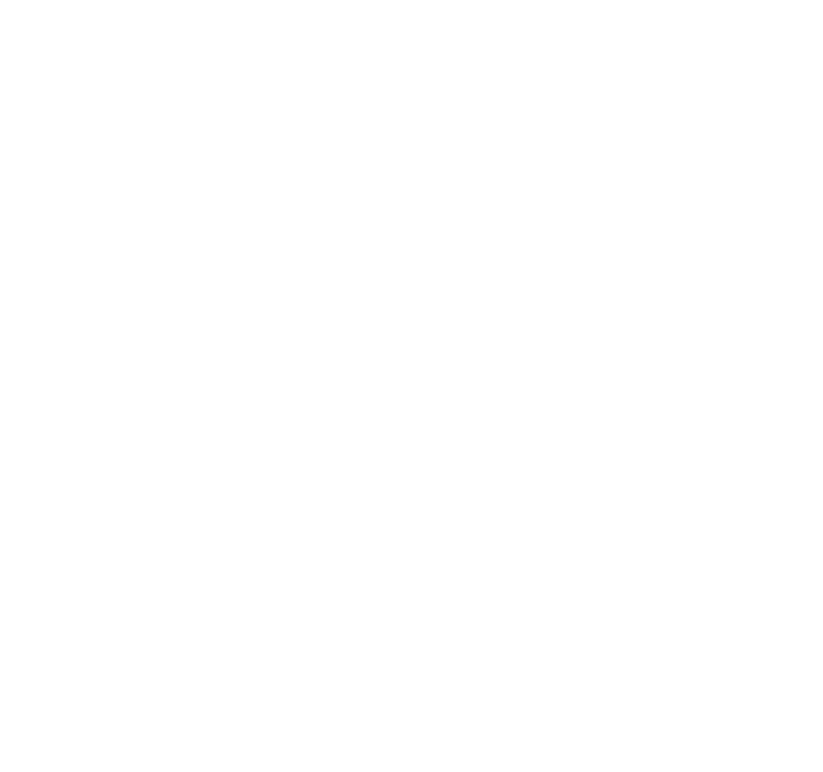
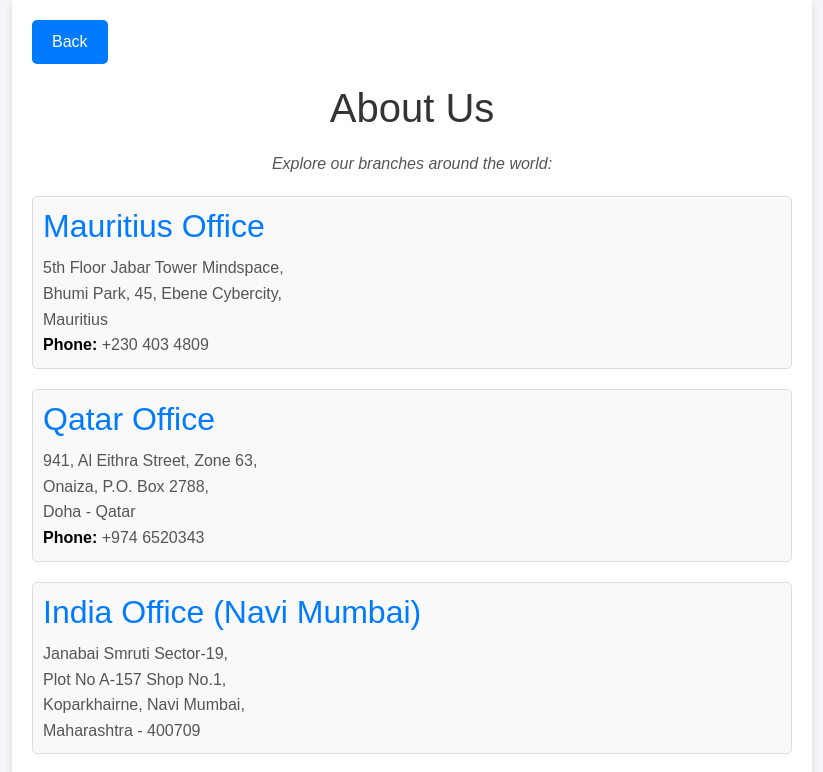
Before and after one commit to Rahul4533/Indian-Event, a React (Create React App) app in the folder client/: page /branch in a window 1280 px wide. Before the commit this address had no page. Shown: the top 772 px of the page, without its empty margins (228-1051 px from the left). Built offline with nearby package versions, Linux system fonts and the light colour scheme.

Commit message:
build evnt address

```diff
--- a/client/src/App.js
+++ b/client/src/App.js
@@ -7,6 +7,7 @@
 import Footer from './components/Footer';
 import Navbar from './components/Navbar';
 import AboutUsPage from './Pages /Theme/theme';
+import Branches from './components/Branch/Branch';
 
 
 const App = () => {
@@ -26,6 +27,7 @@
           </>} />
           <Route path='/Booking' element={<Forms/>}/>
           <Route path='/term' element={<TermsAndConditions/>}/>
+          <Route path='/branch' element={<Branches/>}/>
         </Routes>
     </Router>
   );
--- /dev/null
+++ b/client/src/components/Branch/Branch.jsx
@@ -0,0 +1,50 @@
+import React from 'react';
+import './branch.css';
+
+const Branches = () => {
+  return (
+    <section className="about-us">
+      <button className="back-button" onClick={() => window.history.back()}>Back</button>
+      <h1>About Us</h1>
+      <p><em>Explore our branches around the world:</em></p>
+      <div className="branch">
+        <h2>Mauritius Office</h2>
+        <address>
+          5th Floor Jabar Tower Mindspace,<br />
+          Bhumi Park, 45, Ebene Cybercity,<br />
+          Mauritius<br />
+          <strong>Phone:</strong> +230 403 4809
+        </address>
+      </div>
+      <div className="branch">
+        <h2>Qatar Office</h2>
+        <address>
+          941, Al Eithra Street, Zone 63,<br />
+          Onaiza, P.O. Box 2788,<br />
+          Doha - Qatar<br />
+          <strong>Phone:</strong> +974 6520343
+        </address>
+      </div>
+      <div className="branch">
+        <h2>India Office (Navi Mumbai)</h2>
+        <address>
+          Janabai Smruti Sector-19,<br />
+          Plot No A-157 Shop No.1,<br />
+          Koparkhairne, Navi Mumbai,<br />
+          Maharashtra - 400709
+        </address>
+      </div>
+      <div className="branch">
+        <h2>India Office (Kolkata)</h2>
+        <address>
+          3rd Floor Sangam Vihar Apartment,<br />
+          30, Girish Chandra Bose Road,<br />
+          Near Entally Market, Entally,<br />
+          Kolkata - 700014
+        </address>
+      </div>
+    </section>
+  );
+};
+
+export default Branches;
--- /dev/null
+++ b/client/src/components/Branch/branch.css
@@ -0,0 +1,91 @@
+body {
+    font-family: Arial, sans-serif;
+    margin: 0;
+    padding: 0;
+    background-color: #f4f4f9;
+  }
+
+  .about-us {
+    max-width: 800px;
+    margin: 0 auto;
+    padding: 20px;
+    background: #fff;
+    box-shadow: 0 4px 8px rgba(0, 0, 0, 0.1);
+    position: relative;
+  }
+
+  .back-button {
+    display: inline-block;
+    margin-bottom: 20px;
+    padding: 10px 20px;
+    font-size: 16px;
+    color: #fff;
+    background-color: #007bff;
+    border: none;
+    border-radius: 5px;
+    cursor: pointer;
+    text-align: center;
+  }
+
+  .back-button:hover {
+    background-color: #0056b3;
+  }
+
+  .about-us h1 {
+    text-align: center;
+    color: #333;
+    margin-bottom: 20px;
+  }
+
+  .about-us p {
+    text-align: center;
+    color: #555;
+    margin-bottom: 20px;
+  }
+
+  .branch {
+    margin-bottom: 20px;
+    padding: 10px;
+    border: 1px solid #ddd;
+    border-radius: 5px;
+    background: #f9f9f9;
+  }
+
+  .branch h2 {
+    color: #007bff;
+    margin-bottom: 10px;
+  }
+
+  .branch address {
+    margin: 0;
+    color: #555;
+    line-height: 1.6;
+    font-style: normal;
+  }
+
+  strong {
+    color: #000;
+  }
+
+  @media (max-width: 600px) {
+    .about-us {
+      padding: 10px;
+    }
+
+    .back-button {
+      font-size: 14px;
+      padding: 8px 16px;
+    }
+
+    .branch {
+      padding: 8px;
+    }
+
+    .branch h2 {
+      font-size: 1.2em;
+    }
+
+    .branch address {
+      font-size: 0.9em;
+    }
+  }
--- a/client/src/components/Drawer/Drawer.jsx
+++ b/client/src/components/Drawer/Drawer.jsx
@@ -10,7 +10,7 @@
         <li><a href="#about">About</a></li>
        <li><Link to={'/Booking'}>Booking Form</Link></li>
         <li><a href="#contacts">Contacts</a></li>
-        <li><a href="#branches">Branches</a></li>
+        <li><a href="/branch">Branches</a></li>
       </ul>
     </div>
   );
```
Also changed, not shown: 11 other files (tests, documents, lock files or other folders).
